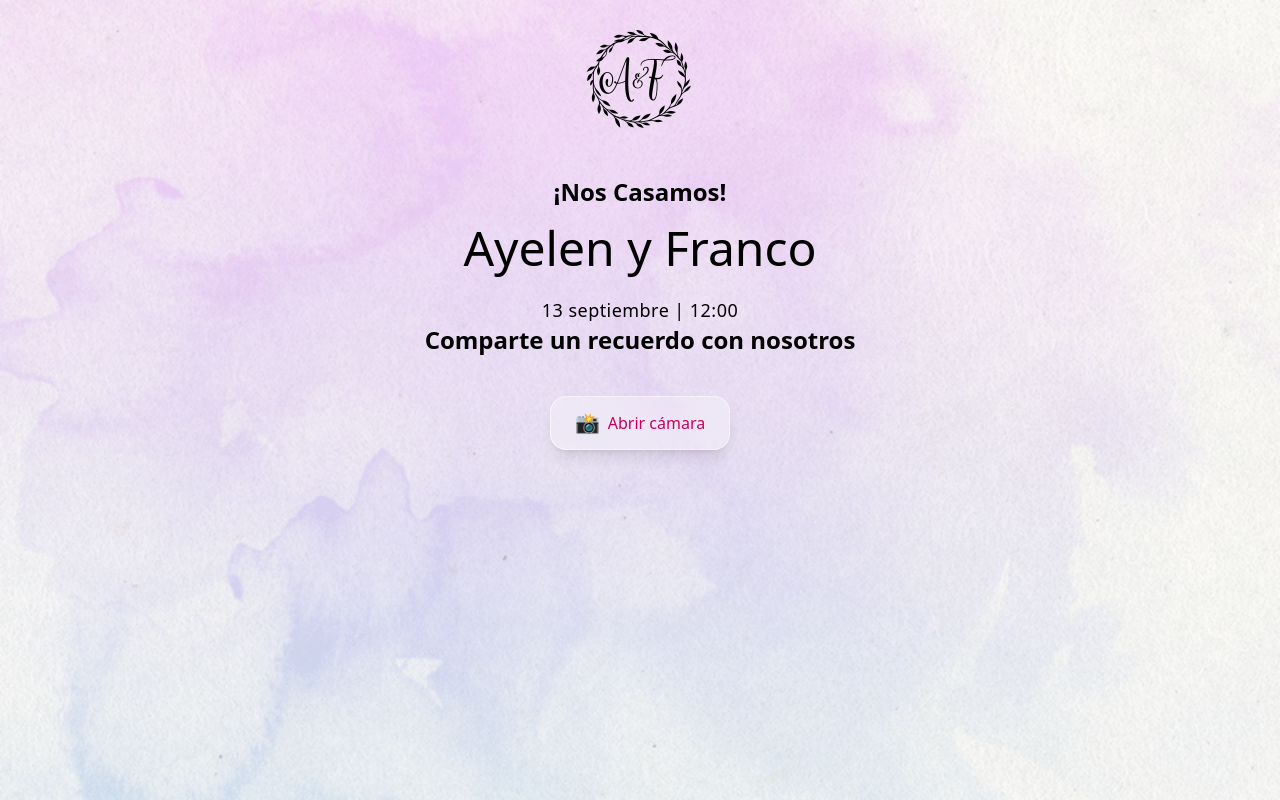
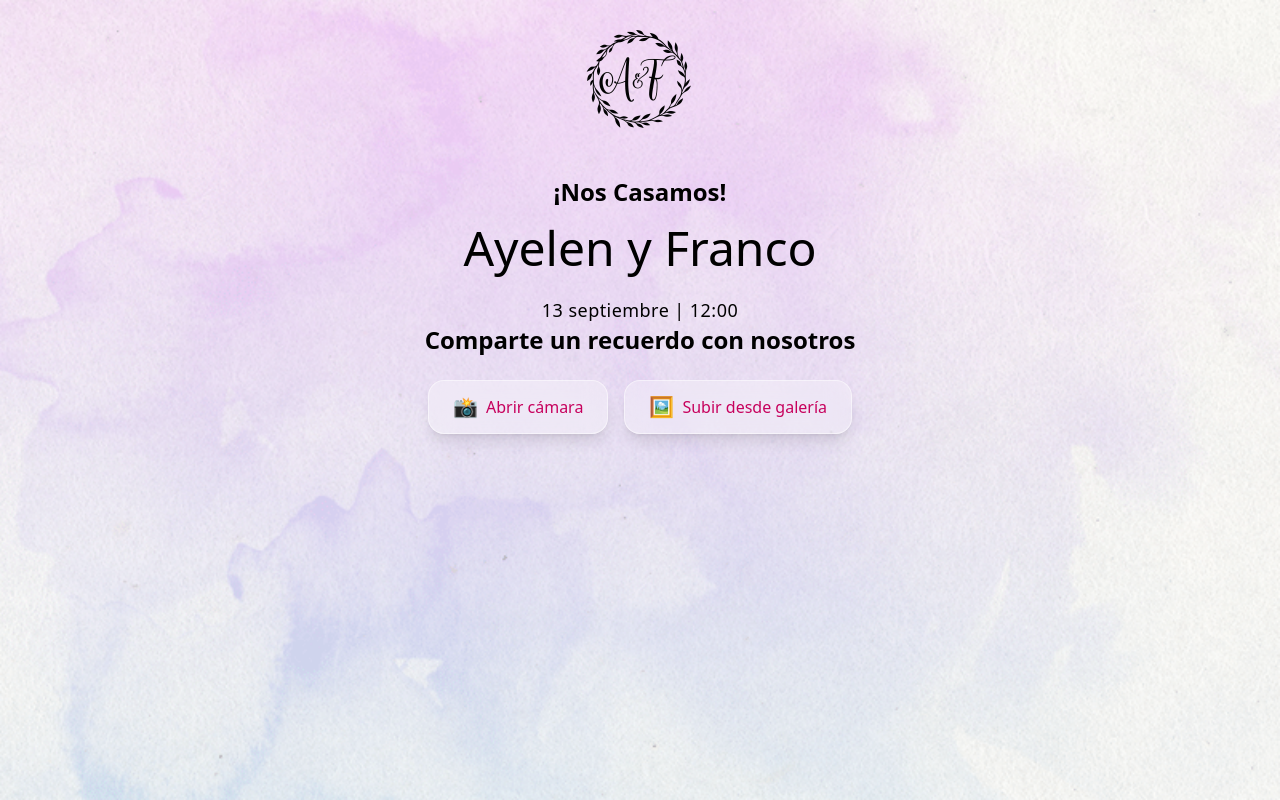
Before and after one commit to Ignacioorosco/boda-fotografia, a React (Vite) app: page / in a window 1280 px wide. Built offline with nearby package versions, Linux system fonts and the light colour scheme; a web font is replaced by a local one.

Commit message:
Agrego de boton

```diff
--- a/src/Components/Principal.tsx
+++ b/src/Components/Principal.tsx
@@ -10,25 +10,26 @@ const Principal: React.FC = () => {
     const file = event.target.files?.[0];
     if (!file) return;
 
-    // Mostrar vista previa
     const imageUrl = URL.createObjectURL(file);
     setImagePreview(imageUrl);
 
-    // Crear FormData
     const formData = new FormData();
-    formData.append('imagenPerfil', file); // importante: debe coincidir con multer.single('imagenPerfil')
+    formData.append("imagenPerfil", file);
 
     try {
-    const response = await fetch(' https://charging-jacket-designers-insulation.trycloudflare.com/imagen/single', {
-  method: 'POST',
+      const response = await fetch(
+        "https://charging-jacket-designers-insulation.trycloudflare.com/imagen/single",
+        {
+          method: "POST",
           body: formData,
-});
+        }
+      );
 
       const result = await response.text();
       console.log(`✅ Imagen subida: ${result}`);
     } catch (error) {
-      console.error('❌ Error al subir la imagen:', error);
-      alert('Error al subir la imagen.');
+      console.error("❌ Error al subir la imagen:", error);
+      alert("Error al subir la imagen.");
     }
   };
 
@@ -36,20 +37,13 @@ const Principal: React.FC = () => {
     <motion.section
       className="relative flex flex-col min-h-screen bg-pink-50 bg-cover bg-center"
       style={{ backgroundImage: `url(${portada})` }}
-  initial={{ opacity: 0 }}          // empieza invisible
-  animate={{ opacity: 1 }}          // aparece suavemente
-  transition={{ duration: 2 }}      // en 1s
+      initial={{ opacity: 0 }}
+      animate={{ opacity: 1 }}
+      transition={{ duration: 2 }}
     >
-
-      {/* Sección de recuerdos */}
       <div className="flex-1 p-6 text-center">
         <div className="relative z-10 text-center px-4">
-          <img
-            src={logo}
-            alt="A&F logo"
-            className="mx-auto w-32 h-32 mb-6"
-          />
-
+          <img src={logo} alt="A&F logo" className="mx-auto w-32 h-32 mb-6" />
           <h2 className="text-2xl font-semibold mb-4">¡Nos Casamos!</h2>
           <h1 className="font-playwrite text-5xl mb-6">Ayelen y Franco</h1>
           <p className="text-lg tracking-wide">13 septiembre | 12:00</p>
@@ -58,7 +52,7 @@ const Principal: React.FC = () => {
           </h2>
         </div>
 
-        {/* Input de cámara */}
+        {/* Inputs ocultos */}
         <input
           type="file"
           accept="image/*"
@@ -67,9 +61,19 @@ const Principal: React.FC = () => {
           className="hidden"
           id="cameraInput"
         />
+        <input
+          type="file"
+          accept="image/*"
+          onChange={handleImageCapture}
+          className="hidden"
+          id="fileInput"
+        />
+
+        {/* Botones */}
+        <div className="flex flex-col sm:flex-row justify-center items-center gap-4 mt-6">
           <label
             htmlFor="cameraInput"
-          className="mt-6 inline-flex items-center gap-2 px-6 py-3 rounded-2xl
+            className="inline-flex items-center gap-2 px-6 py-3 rounded-2xl
               backdrop-blur-md bg-white/30 border border-white/50
               text-pink-700 font-medium shadow-lg
               hover:bg-white/50 hover:scale-105 transition-all cursor-pointer"
@@ -78,6 +82,19 @@ const Principal: React.FC = () => {
             <span>Abrir cámara</span>
           </label>
 
+          <label
+            htmlFor="fileInput"
+            className="inline-flex items-center gap-2 px-6 py-3 rounded-2xl
+              backdrop-blur-md bg-white/30 border border-white/50
+              text-pink-700 font-medium shadow-lg
+              hover:bg-white/50 hover:scale-105 transition-all cursor-pointer"
+          >
+            <span className="text-xl">🖼️</span>
+            <span>Subir desde galería</span>
+          </label>
+        </div>
+
+        {/* Vista previa */}
         {imagePreview && (
           <div className="mt-6">
             <h3 className="text-gray-700 font-medium mb-3">
```
Lines whose indentation alone changed are shown as unchanged.
